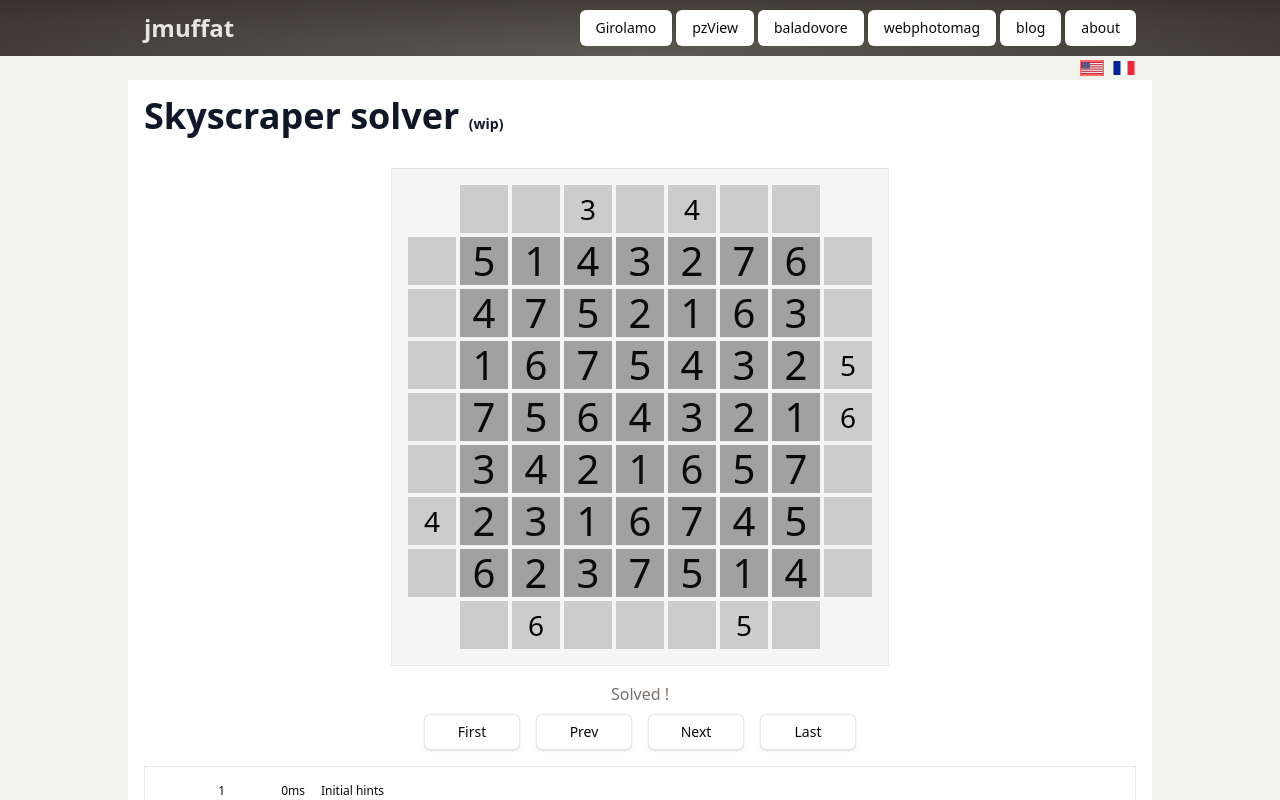
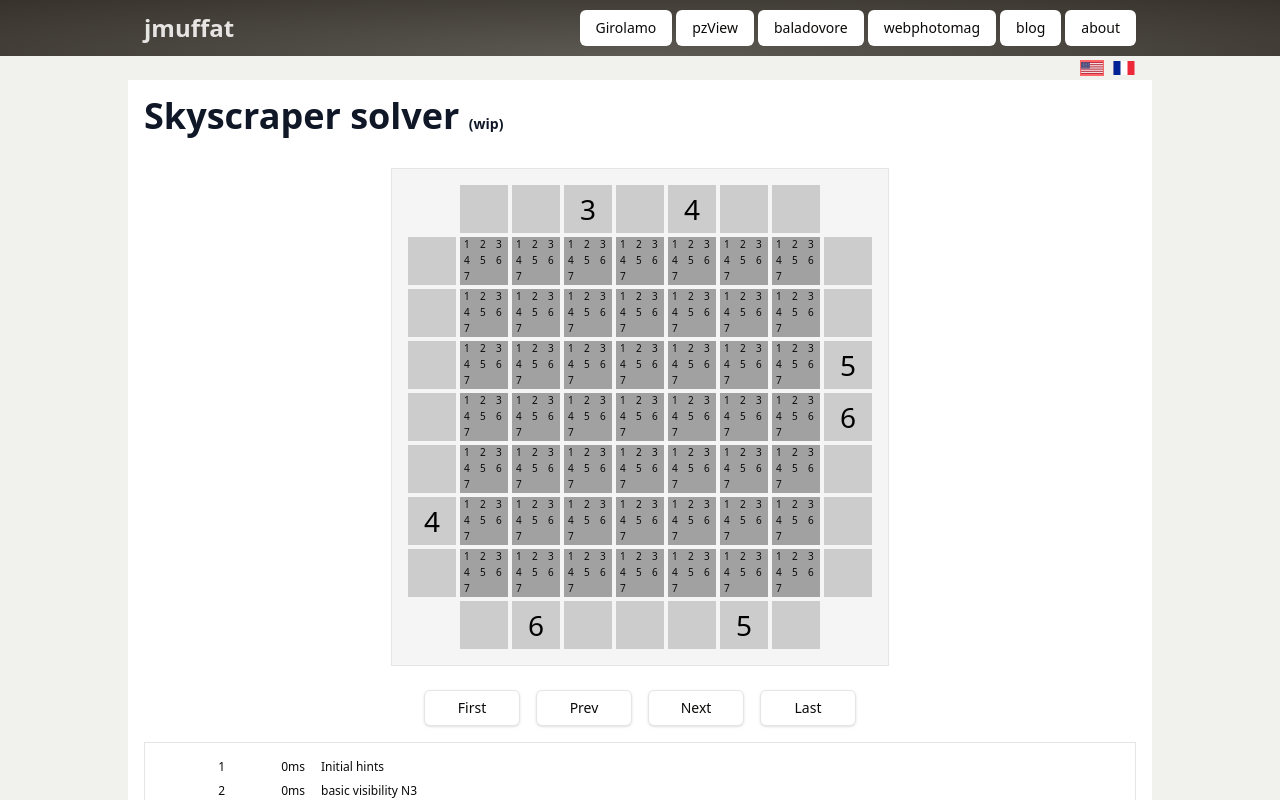
Before and after one commit to jmuffat/jmuffat.com, a Next.js app: page /en/skyscraper in a window 1280 px wide. Shown: the top 800 px of the page. Built offline with nearby package versions, Linux system fonts and the light colour scheme.

Commit message:
skyscraper: improve ssr, fix bug

```diff
--- /dev/null
+++ b/app/[lang]/skyscraper/client-page.js
@@ -0,0 +1,99 @@
+"use client"
+import React from 'react'
+import { useSearchParams } from 'next/navigation'
+import { cn } from '@/lib/utils'
+import { Button } from '@/components/ui/button'
+
+import { NarrowPageBody } from '@/components/narrow-body'
+import { SkyscraperGrid } from './grid'
+import { skyscraperStringDecode } from './decode'
+import { skyscraperSolve } from './solve'
+
+function Step({index,sel,step,t0,onClick}) {
+    const {label,state={error:"null step"},clock} = step
+
+    const sClock = (clock-t0).toLocaleString('en-US', {minimumFractionDigits: 0, useGrouping:false})
+
+    return (
+        <div
+            className={cn(
+                "flex flex-row gap-4 cursor-pointer px-2 text-xs",
+                sel && "bg-accent",
+                state.error && "font-bold text-red-700"
+            )}
+            onClick={onClick}
+        >
+            <div className="w-16 text-right">{index+1}</div>
+            <div className="w-16 text-right">{sClock}ms</div>
+            <div>{label}</div>
+        </div>
+    )
+}
+
+export function SkyscraperClientPage() {
+    const searchParams = useSearchParams()
+    const gridStr = React.useMemo(
+        () =>  searchParams.get('s') ?? "0030400.0056000.0600050.0000040",
+        [searchParams]
+    )
+    const startGrid = React.useMemo(
+        () => skyscraperStringDecode(gridStr),
+        [gridStr]
+    )
+
+    const [steps, setSteps] = React.useState([])
+    React.useEffect(
+        // useEffect to avoid running the solver on the server side, so we get a consistent clock time for the first step
+        ()=>{
+            // decode the grid again (solving mutates it)
+            const grid = skyscraperStringDecode(gridStr)
+            const steps = skyscraperSolve(grid)
+            setSteps(steps)
+        },
+        [gridStr]
+    )
+
+    const [current,setCurrent] = React.useState(steps.length-1)
+    const prev = Math.max(current-1,0)
+    const next = Math.min(current+1, steps.length-1)
+    const t0 = steps[0]?.clock
+    const highlights = new Set( steps[current]?.highlights )
+
+
+    return (
+        <NarrowPageBody>
+            <div className='markdown'>
+                <h1>Skyscraper solver <span className="text-sm">(wip)</span></h1>
+            </div>
+
+            <SkyscraperGrid
+                data={steps[current]?.state ?? startGrid}
+                prev={steps[prev]?.state}
+                highlights={highlights}
+            />
+
+            <div className='flex flex-row justify-center text-muted-foreground mb-2'>
+                <div>{steps[current]?.label}</div>
+            </div>
+
+            <div className="flex flex-row gap-4 mb-4 justify-center">
+                <Button variant="outline" className="w-24" onClick={()=>setCurrent(0)}>First</Button>
+                <Button variant="outline" className="w-24" onClick={()=>setCurrent(prev)}>Prev</Button>
+                <Button variant="outline" className="w-24" onClick={()=>setCurrent(next)}>Next</Button>
+                <Button variant="outline" className="w-24" onClick={()=>setCurrent(steps.length-1)}>Last</Button>
+            </div>
+
+            <div className="flex flex-col gap-2 border py-4 px-2">
+            {steps.map((step,i)=>(
+                <Step key={i}
+                    index={i}
+                    sel={i==current}
+                    step={step}
+                    t0={t0}
+                    onClick={()=>setCurrent(i)}
+                />
+            ))}
+            </div>
+        </NarrowPageBody>
+    )
+}
--- a/app/[lang]/skyscraper/decode.js
+++ b/app/[lang]/skyscraper/decode.js
@@ -8,6 +8,7 @@ export function skyscraperStringDecode(s) {
     const decodeVisibility = s => s.split('').map(a=>Number(a))
 
     const state = {
+        str:s,
         N: decodeVisibility(parts[1]),
         E: decodeVisibility(parts[2]),
         S: decodeVisibility(parts[3]),
--- a/app/[lang]/skyscraper/grid.js
+++ b/app/[lang]/skyscraper/grid.js
@@ -104,7 +104,7 @@ function Cells({data,prev,highlights}) {
                     label={label}
                     row={j+2} col={i+2}
                     data={data.c[offset]}
-                    prev={prev.c[offset]}
+                    prev={prev?.c[offset]}
                     highlights={highlights}
                 />
             )
--- a/app/[lang]/skyscraper/page.js
+++ b/app/[lang]/skyscraper/page.js
@@ -1,91 +1,10 @@
-"use client"
-import React from 'react'
-import { useSearchParams } from 'next/navigation'
-import { cn } from '@/lib/utils'
-import { Button } from '@/components/ui/button'
+import { Suspense } from 'react'
+import { SkyscraperClientPage } from "./client-page"
 
-import { NarrowPageBody } from '@/components/narrow-body'
-import { SkyscraperGrid } from './grid'
-import { skyscraperStringDecode } from './decode'
-import { skyscraperSolve } from './solve'
-
-function Step({index,sel,step,t0,onClick}) {
-    const {label,state={error:"null step"},clock} = step
-
-    const sClock = (clock-t0).toLocaleString('en-US', {minimumFractionDigits: 0, useGrouping:false})
-
+export default function SkyscraperPage() {
     return (
-        <div
-            className={cn(
-                "flex flex-row gap-4 cursor-pointer px-2 text-xs",
-                sel && "bg-accent",
-                state.error && "font-bold text-red-700"
-            )}
-            onClick={onClick}
-        >
-            <div className="w-16 text-right">{index+1}</div>
-            <div className="w-16 text-right">{sClock}ms</div>
-            <div>{label}</div>
-        </div>
+        <Suspense fallback={<div>Loading...</div>}>
+            <SkyscraperClientPage />
+        </Suspense>
     )
 }
-
-function SkyscraperPage() {
-    const searchParams = useSearchParams()
-    const str = searchParams.get('s') ?? "0030400.0056000.0600050.0000040"
-
-    const steps = React.useMemo(
-        ()=>{
-            const data  = skyscraperStringDecode(str)
-            const steps = skyscraperSolve(data)
-            return steps
-        },
-        [str]
-    )
-
-    const [current,setCurrent] = React.useState(steps.length-1)
-    const prev = Math.max(current-1,0)
-    const next = Math.min(current+1, steps.length-1)
-    const t0 = steps[0].clock
-    const highlights = new Set( steps[current]?.highlights )
-
-    console.log(highlights)
-    return (
-        <NarrowPageBody>
-            <div className='markdown'>
-                <h1>Skyscraper solver <span className="text-sm">(wip)</span></h1>
-            </div>
-
-            <SkyscraperGrid
-                data={steps[current].state}
-                prev={steps[prev].state}
-                highlights={highlights}
-            />
-
-            <div className='flex flex-row justify-center text-muted-foreground mb-2'>
-                <div>{steps[current]?.label}</div>
-            </div>
-
-            <div className="flex flex-row gap-4 mb-4 justify-center">
-                <Button variant="outline" className="w-24" onClick={()=>setCurrent(0)}>First</Button>
-                <Button variant="outline" className="w-24" onClick={()=>setCurrent(prev)}>Prev</Button>
-                <Button variant="outline" className="w-24" onClick={()=>setCurrent(next)}>Next</Button>
-                <Button variant="outline" className="w-24" onClick={()=>setCurrent(steps.length-1)}>Last</Button>
-            </div>
-
-            <div className="flex flex-col gap-2 border py-4 px-2">
-            {steps.map((step,i)=>(
-                <Step key={i}
-                    index={i}
-                    sel={i==current}
-                    step={step}
-                    t0={t0}
-                    onClick={()=>setCurrent(i)}
-                />
-            ))}
-            </div>
-        </NarrowPageBody>
-    )
-}
-
-export default SkyscraperPage
--- a/app/[lang]/skyscraper/solve/s05-xwing.js
+++ b/app/[lang]/skyscraper/solve/s05-xwing.js
@@ -87,7 +87,7 @@ function findXWingByCol(state, a) {
         where[col]=0
         for(let row=0; row<sz; row++) {
             const m = c[col+row*sz]
-            if (m&mask) where[col]|=1<<col
+            if (m&mask) where[col]|=1<<row
         }
     }
 
```
